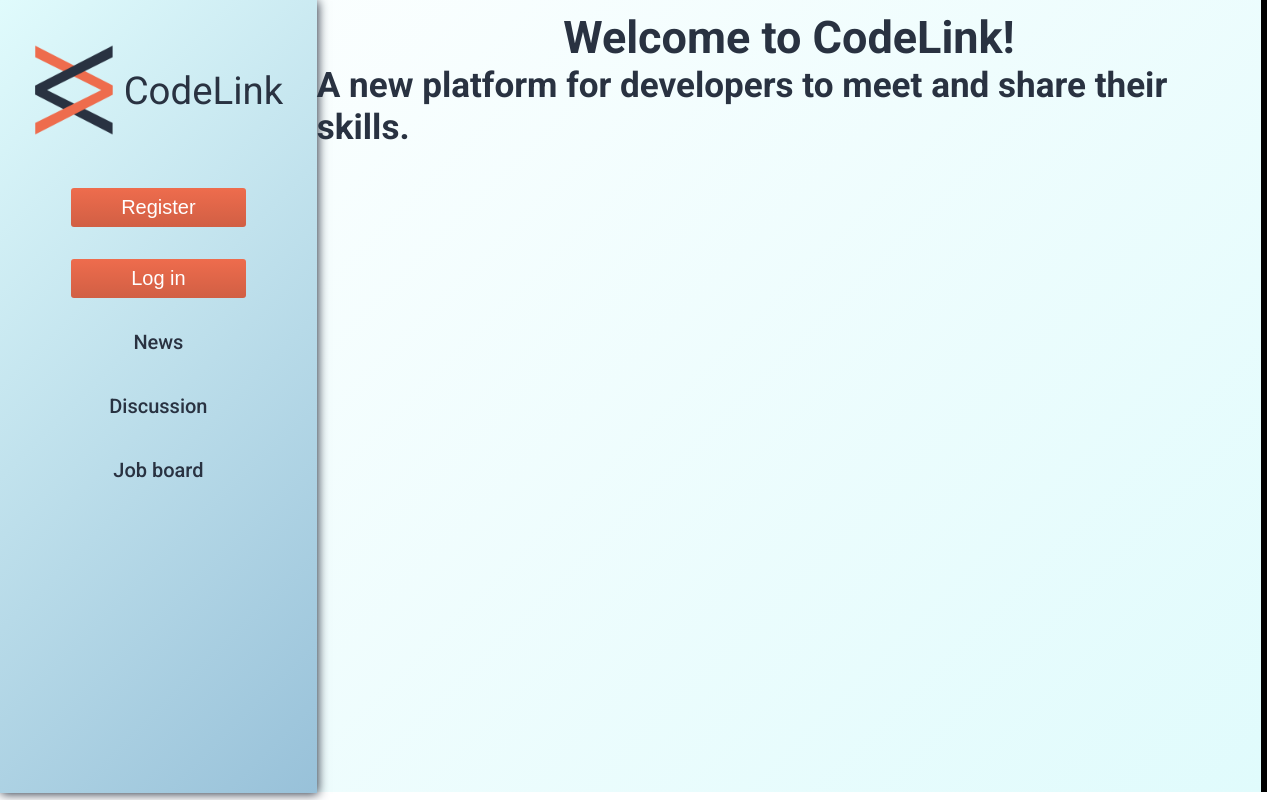
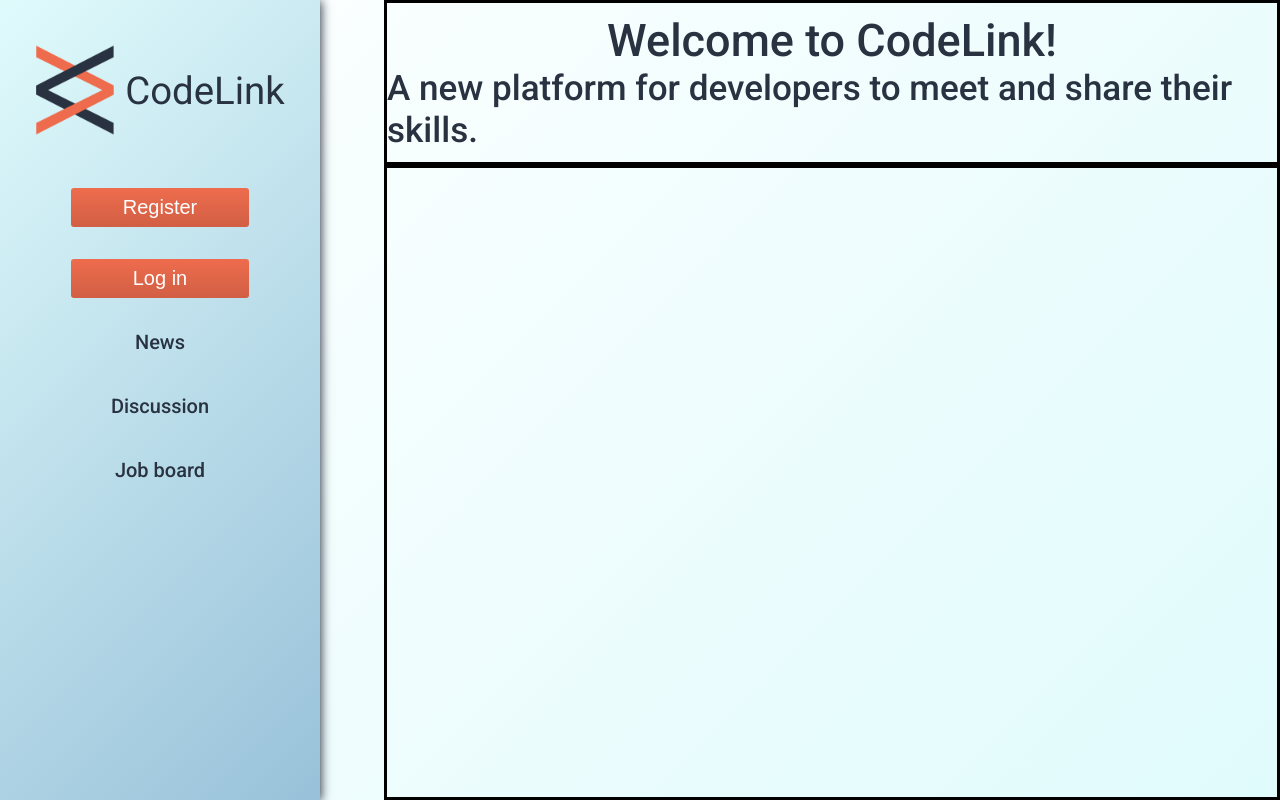
Before and after one commit to miriamCodes/CodeLink, a Next.js app in the folder client/: page / in a window 1280 px wide. Built offline with nearby package versions, Linux system fonts and the light colour scheme.

Commit message:
FEAT: rerender on skill submission

```diff
--- a/client/app/components/skill-form.tsx
+++ b/client/app/components/skill-form.tsx
@@ -4,9 +4,11 @@ import Button from '@/app/components/button';
 interface Properties {
   addSkill: boolean;
   setAddSkill: (loggedIn: boolean) => void;
+  value: boolean;
+  setValue: (value: boolean) => void;
 }
 
-export default function SkillForm({ addSkill, setAddSkill }: Properties) {
+export default function SkillForm({ addSkill, setAddSkill, value, setValue }: Properties) {
   const [skill, setSkill] = useState('');
   const [experience, setExperience] = useState('');
   const [level, setLevel] = useState('');
@@ -23,6 +25,7 @@ export default function SkillForm({ addSkill, setAddSkill }: Properties) {
       .then((res) => res.json())
       .catch((error) => console.log(error));
     setAddSkill(false);
+    setValue(!value);
   }
 
   function handleChange(event: React.ChangeEvent<HTMLInputElement>) {
--- a/client/app/page.tsx
+++ b/client/app/page.tsx
@@ -17,14 +17,14 @@ export default function Home() {
       <div className={roboto.className}>
         <div className="home_div">
           <NavBar loggedIn={loggedIn} setLoggedIn={setLoggedIn} />
-          <div className="welcome_div">
-            <h2>Welcome to CodeLink!</h2>
-            <h3>
-              A new platform for developers to meet and share their skills.
-            </h3>
-          </div>
-          <div className="news_div">
-
+          <div className="homepage_div">
+            <div className="welcome_div">
+              <h2 className="welcome">Welcome to CodeLink!</h2>
+              <h3 className="welcome">
+                A new platform for developers to meet and share their skills.
+              </h3>
+            </div>
+            <div className="news_div"></div>
           </div>
         </div>
       </div>
--- a/client/app/styles/home.css
+++ b/client/app/styles/home.css
@@ -5,9 +5,13 @@
 
 .home_div {
   display: flex;
-   width: 99vw;
-   height: 99vh;
-   background: linear-gradient(135deg, rgba(255,255,255,1) 0%, rgba(224,251,252,1) 100%);
+  width: 100vw;
+  height: 100vh;
+  background: linear-gradient(
+    135deg,
+    rgba(255, 255, 255, 1) 0%,
+    rgba(224, 251, 252, 1) 100%
+  );
 }
 
 .welcome_div {
@@ -24,3 +28,13 @@
 .news_div {
   border-style: solid;
 }
+
+.welcome {
+  font-weight: 500;
+}
+
+.homepage_div {
+  width: 100%;
+  margin: 0 0 0 5vw;
+  border-style: solid;
+}
```
Also changed, not shown: client/app/components/user-profile.tsx (+6 -2 lines), client/pages/profile.tsx (+6 -2 lines). Lines whose indentation alone changed are shown as unchanged.
